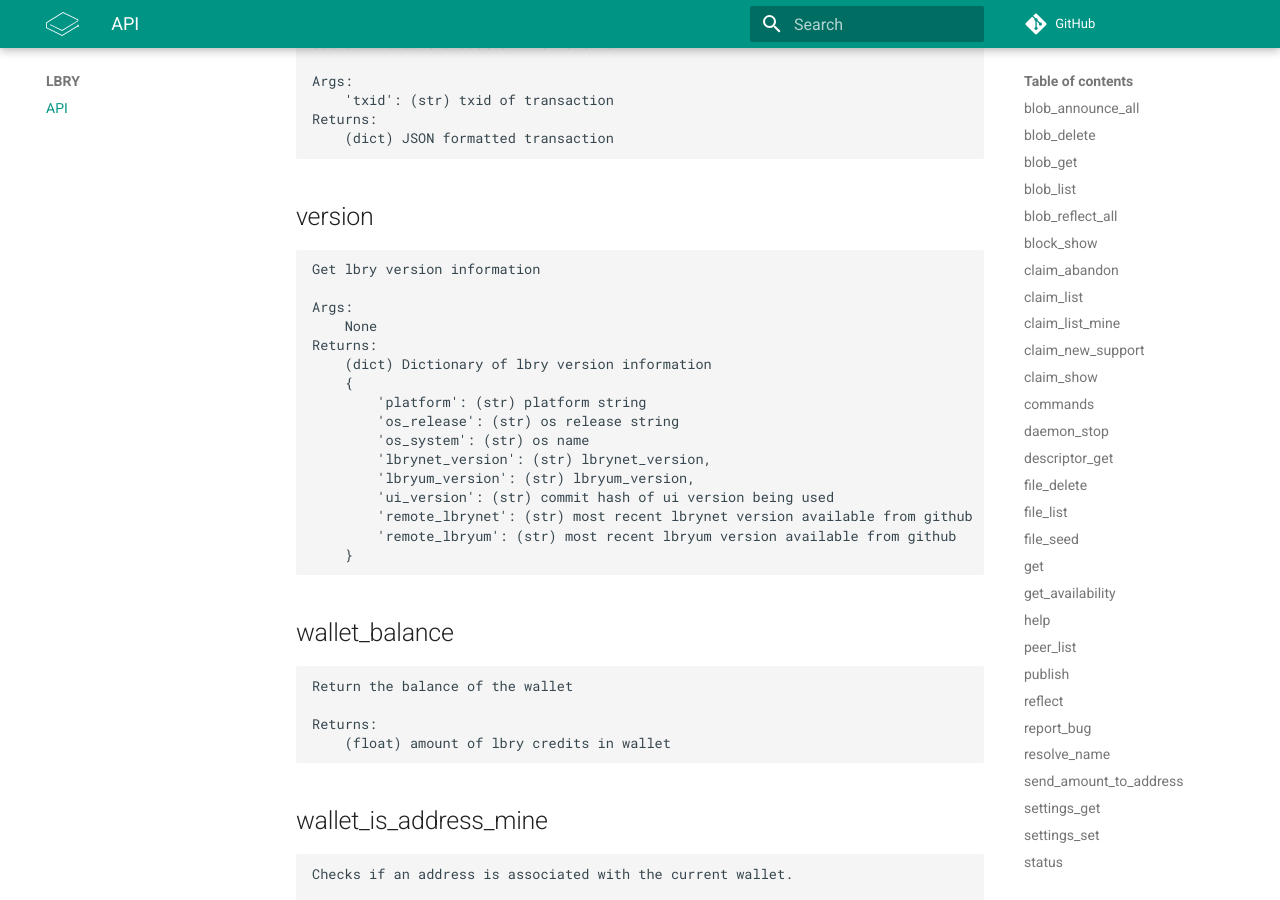
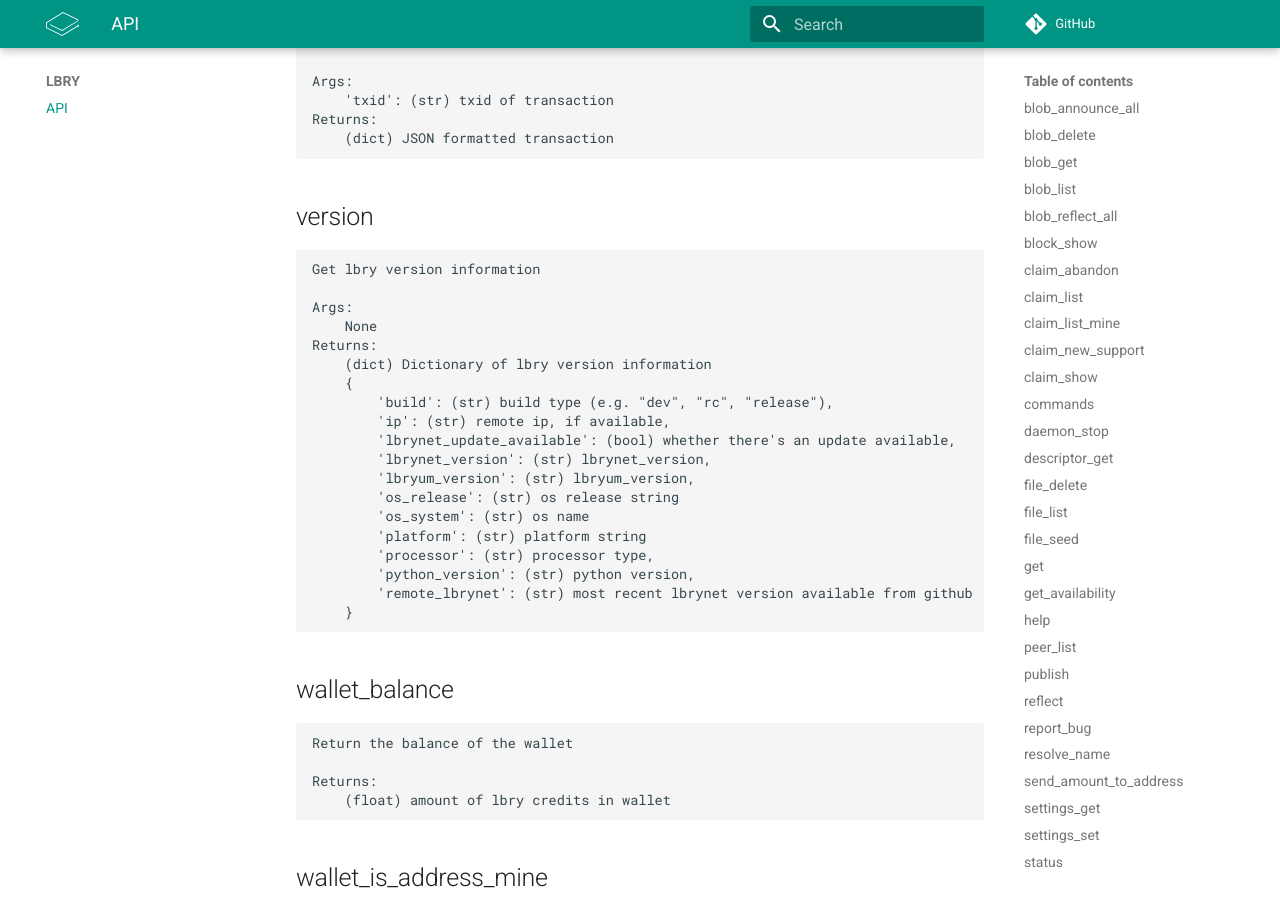
Before and after one commit to lbryio/lbry-sdk, an MkDocs documentation site: the page built from docs/index.md, in a window 1280 px wide and 900 px high, scrolled down 10854 px. Built offline with MkDocs 1.6.1 and Material for MkDocs 9.7.7, drawn with Linux system fonts in a browser that asks for light colours; comment, search, counter and statistics services are not loaded; old or Windows-style settings are respelled for this version of MkDocs.

Commit message:
update docs

````diff
--- a/docs/index.md
+++ b/docs/index.md
@@ -553,14 +553,17 @@
 Returns:
     (dict) Dictionary of lbry version information
     {
-        'platform': (str) platform string
+        'build': (str) build type (e.g. "dev", "rc", "release"),
+        'ip': (str) remote ip, if available,
+        'lbrynet_update_available': (bool) whether there's an update available,
+        'lbrynet_version': (str) lbrynet_version,
+        'lbryum_version': (str) lbryum_version,
         'os_release': (str) os release string
         'os_system': (str) os name
-        'lbrynet_version': (str) lbrynet_version,
-        'lbryum_version': (str) lbryum_version,
-        'ui_version': (str) commit hash of ui version being used
+        'platform': (str) platform string
+        'processor': (str) processor type,
+        'python_version': (str) python version,
         'remote_lbrynet': (str) most recent lbrynet version available from github
-        'remote_lbryum': (str) most recent lbryum version available from github
     }
 ```
 
````
Also changed, not shown: 2 other files.
